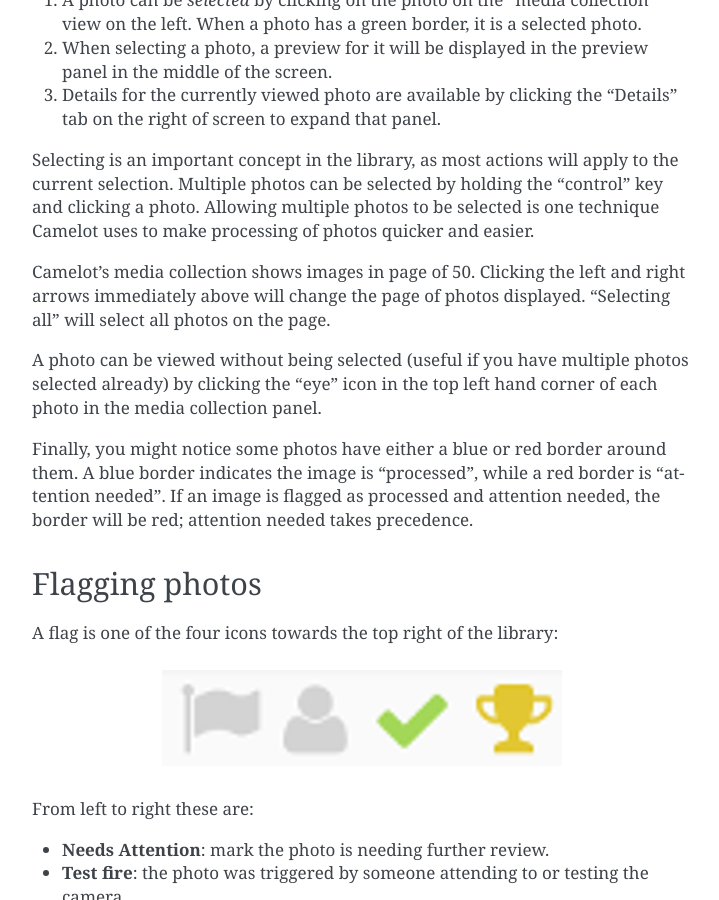
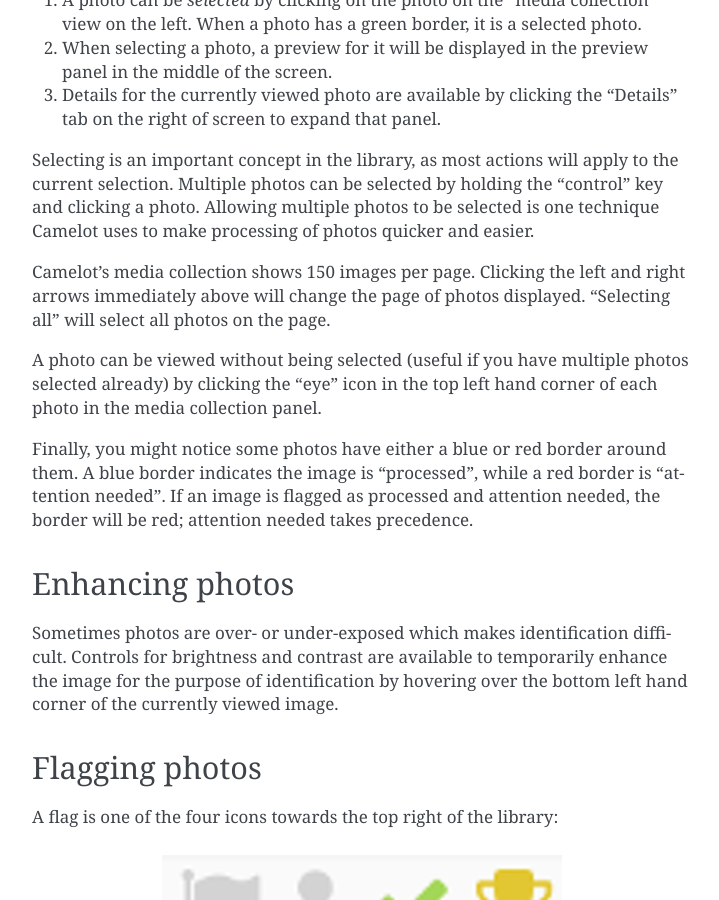
Before and after one commit to heidihendry/camelot, a Sphinx documentation site: the page built from doc/library.rst, in a window 1280 px wide and 900 px high, scrolled down 666 px. Shown: the whole window, without its empty margins (388-1107 px from the left). Built offline with Sphinx 7.4.7, drawn with Linux system fonts in a browser that asks for light colours.

Commit message:
Update documentation for smaller changes in 1.5

```diff
--- a/doc/library.rst
+++ b/doc/library.rst
@@ -27,7 +27,7 @@ holding the "control" key and clicking a photo. Allowing multiple photos
 to be selected is one technique Camelot uses to make processing of
 photos quicker and easier.
 
-Camelot's media collection shows images in page of 50. Clicking the left
+Camelot's media collection shows 150 images per page. Clicking the left
 and right arrows immediately above will change the page of photos
 displayed. "Selecting all" will select all photos on the page.
 
@@ -40,6 +40,14 @@ around them. A blue border indicates the image is "processed", while a
 red border is "attention needed". If an image is flagged as processed
 and attention needed, the border will be red; attention needed takes
 precedence.
+
+Enhancing photos
+~~~~~~~~~~~~~~~~
+
+Sometimes photos are over- or under-exposed which makes identification
+difficult. Controls for brightness and contrast are available to temporarily
+enhance the image for the purpose of identification by hovering over the
+bottom left hand corner of the currently viewed image.
 
 Flagging photos
 ~~~~~~~~~~~~~~~
```
Also changed, not shown: doc/misc.rst (+6 -2 lines).
